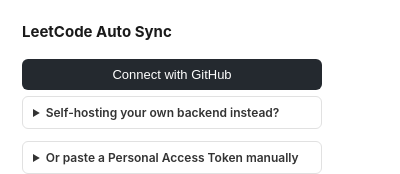
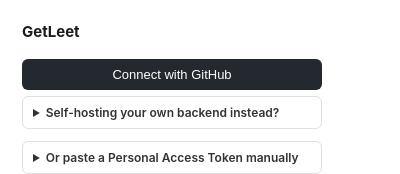
Before and after one commit to SARANGSSP/GetLeet, a browser extension: page popup/popup.html in a window 400 px wide. Shown: the top 174 px of the page. Drawn offline with Linux system fonts and the light colour scheme.

Commit message:
change commit messages

```diff
--- a/backend/server.js
+++ b/backend/server.js
@@ -1,4 +1,4 @@
-// Minimal backend for the LeetCode Auto Sync extension's GitHub OAuth flow.
+// Minimal backend for the GetLeet extension's GitHub OAuth flow.
 //
 // The ONLY job of this server: take a temporary "code" from the extension,
 // exchange it with GitHub for an access token (which requires the client
--- a/popup/popup.html
+++ b/popup/popup.html
@@ -5,7 +5,7 @@
   <link rel="stylesheet" href="popup.css" />
 </head>
 <body>
-  <h1>LeetCode Auto Sync</h1>
+  <h1>GetLeet</h1>
 
   <div id="oauthSection">
     <button id="connectOAuth" type="button" class="primary">Connect with GitHub</button>
--- a/src/background.js
+++ b/src/background.js
@@ -25,7 +25,7 @@
 chrome.runtime.onMessage.addListener((msg, _sender, sendResponse) => {
   if (msg?.type === "SUBMISSION_ACCEPTED") {
     handleAcceptedSubmission(msg.submissionId, msg.titleSlug).catch((err) =>
-      console.error("[LeetCode Auto Sync] sync failed:", err)
+      console.error("[GetLeet] sync failed:", err)
     );
     return false;
   }
@@ -97,7 +97,7 @@
 async function handleAcceptedSubmission(submissionId, titleSlug) {
   const settings = await getSettings();
   if (!settings.githubToken || !settings.owner || !settings.repo) {
-    console.warn("[LeetCode Auto Sync] Extension not configured yet — open the popup and add your GitHub details.");
+    console.warn("[GetLeet] Extension not configured yet — open the popup and add your GitHub details.");
     return;
   }
 
```
Also changed, not shown: README.md, manifest.json, 1 other file.
